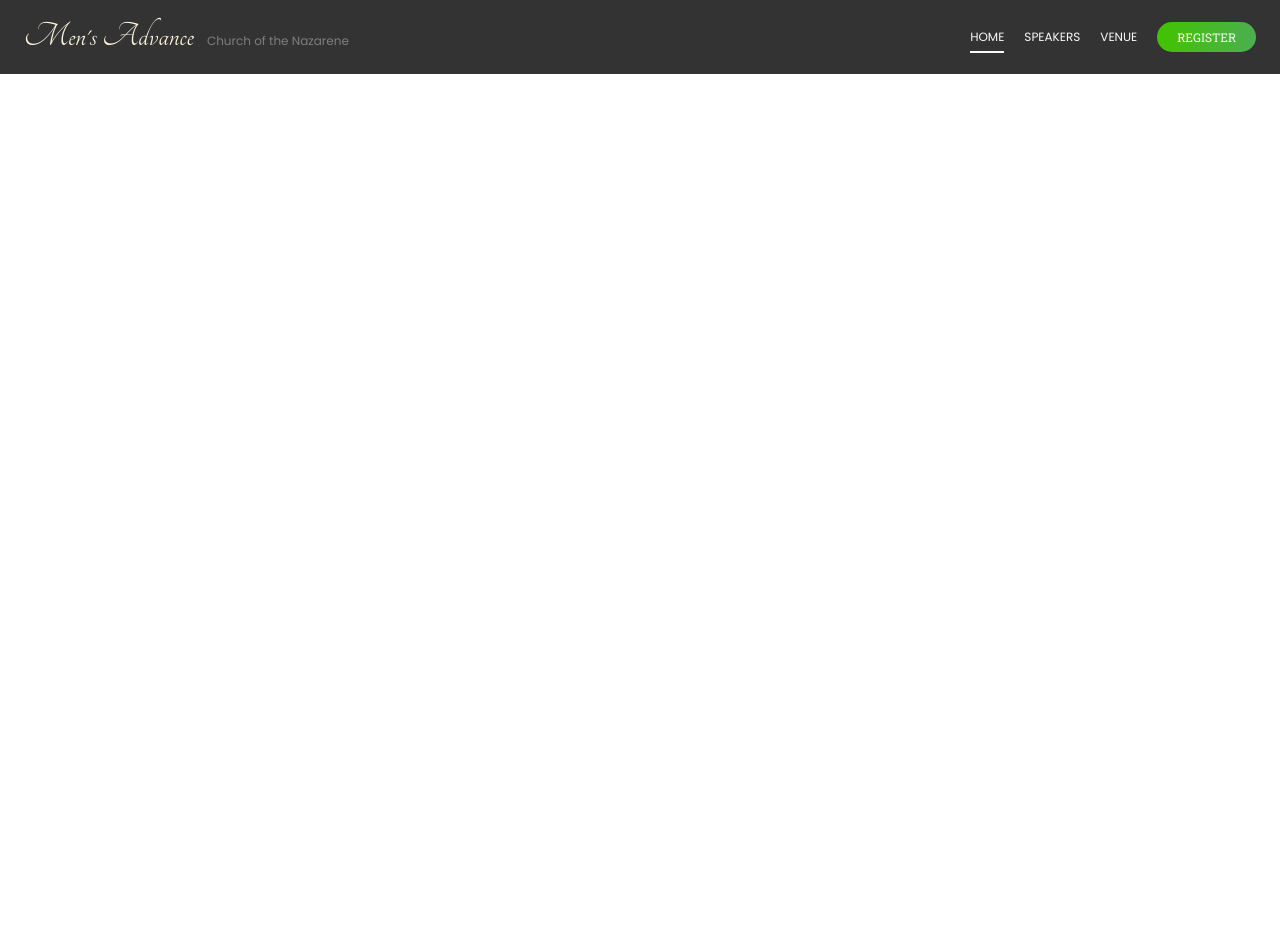
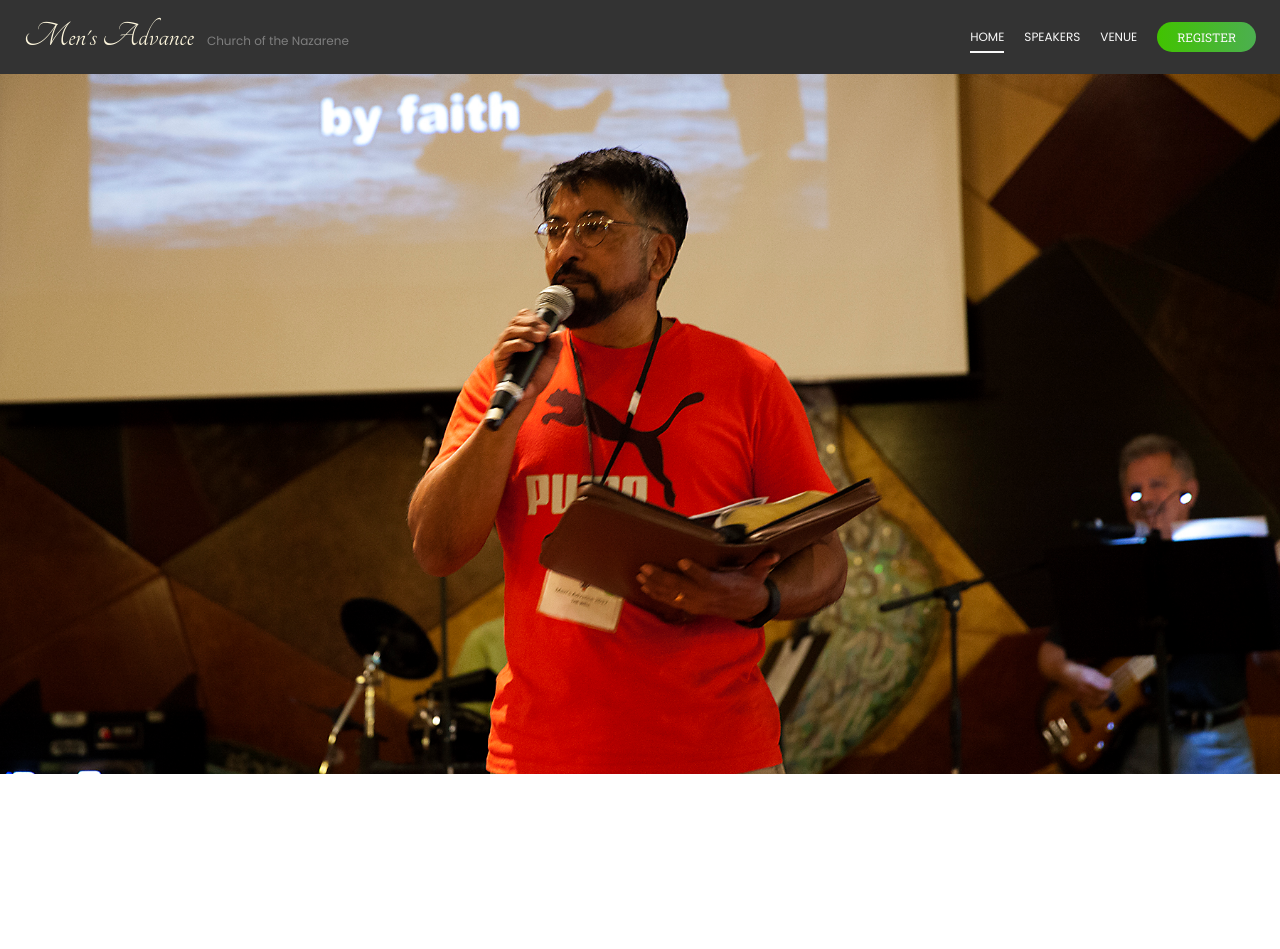
Before and after one commit to juliancoleman/mens-advance, a Jekyll site: the page built from index.html, in a window 1280 px wide. Built offline with Jekyll 4.4.1, drawn with Linux system fonts in a browser that asks for light colours; before the commit the page ends 900 px from its top, so only the background shows below that.

Commit message:
makes background size cover

```diff
--- a/_includes/hero.html
+++ b/_includes/hero.html
@@ -1,3 +1,3 @@
-<figure class="hero" style="background: url({{ page.hero_url | relative_url }}) top 9% center no-repeat">
+<figure class="hero" style="background: url({{ page.hero_url | relative_url }}) top 9% center no-repeat; background-size: cover;">
 
 </figure>
--- a/_sass/reset.scss
+++ b/_sass/reset.scss
@@ -9,6 +9,10 @@
   height: 100%;
 }
 
+main {
+  height: calc(100% - 25px);
+}
+
 body {
   margin: 0;
 }
```
